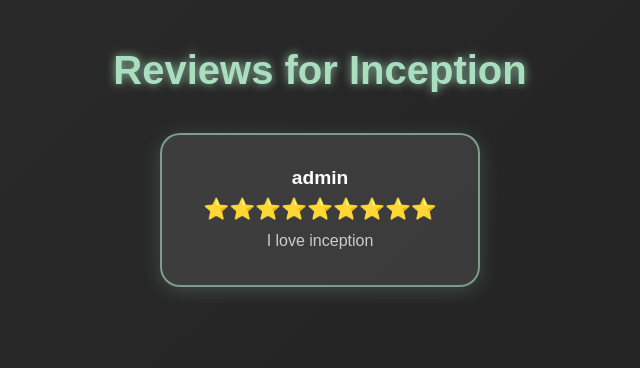
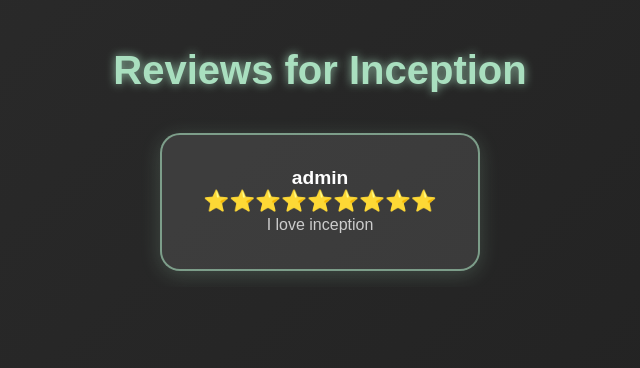
Before and after one commit to JordanBuckleyGit/CA, a Flask app: page /movie/1 in a window 1280 px wide. Shown: the top 368 px of the page, without its empty margins (320-960 px from the left). Run offline with Flask 3, Linux system fonts and the light colour scheme; a user stored in the database is signed in; data comes from the database, SQL or seed files in the repository; both versions use the stored data as it was after the commit.

Commit message:
more fixes

```diff
--- a/static/reviews.css
+++ b/static/reviews.css
@@ -76,8 +76,11 @@ body {
 
 .review-stars {
     font-size: 1.3rem;
-    color: #FFD700; /* Gold Stars */
-    margin: 0.5rem 0;
+    color: #FFD700;
+    display: flex;
+    justify-content: center;
+    align-items: center;
+    gap: 0.25rem;
 }
 
 .review-text {
--- a/templates/search.html
+++ b/templates/search.html
@@ -17,7 +17,7 @@
               <section id="movie-details">
                 <h3>{{ movie.title }}</h3>
                 <p>{{ movie.description }}</p>
-                <p><small>Score: {{ movie.score }}</small></p>
+                <p><small>Score: ⭐ {{ movie.score }}</small></p>
                 <a href="{{ url_for('movie_details', movie_id=movie.movie_id) }}" class="btn">View Details</a>
               </section>
             </article>
```
Also changed, not shown: database.db, 2 other files.
